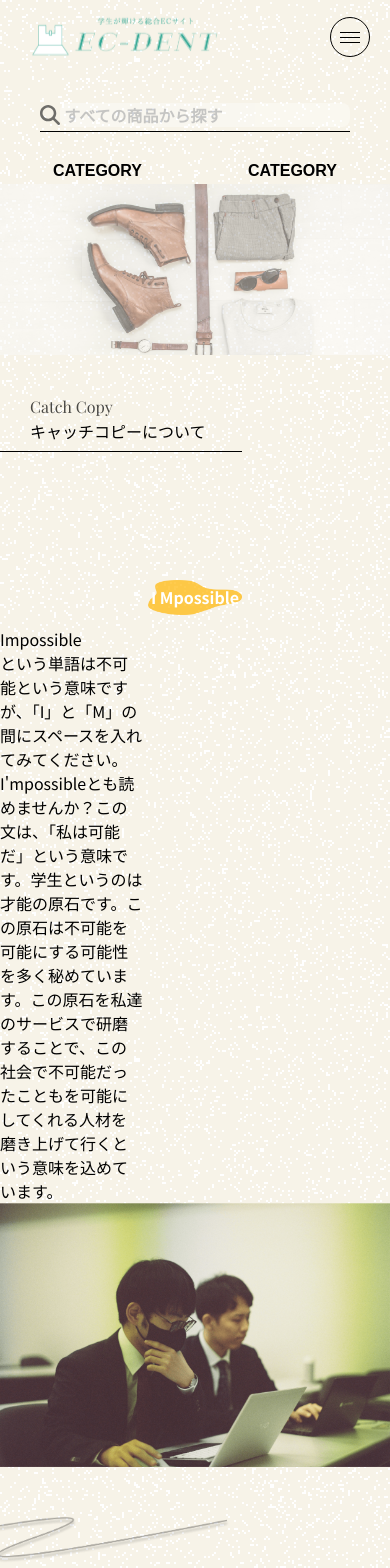
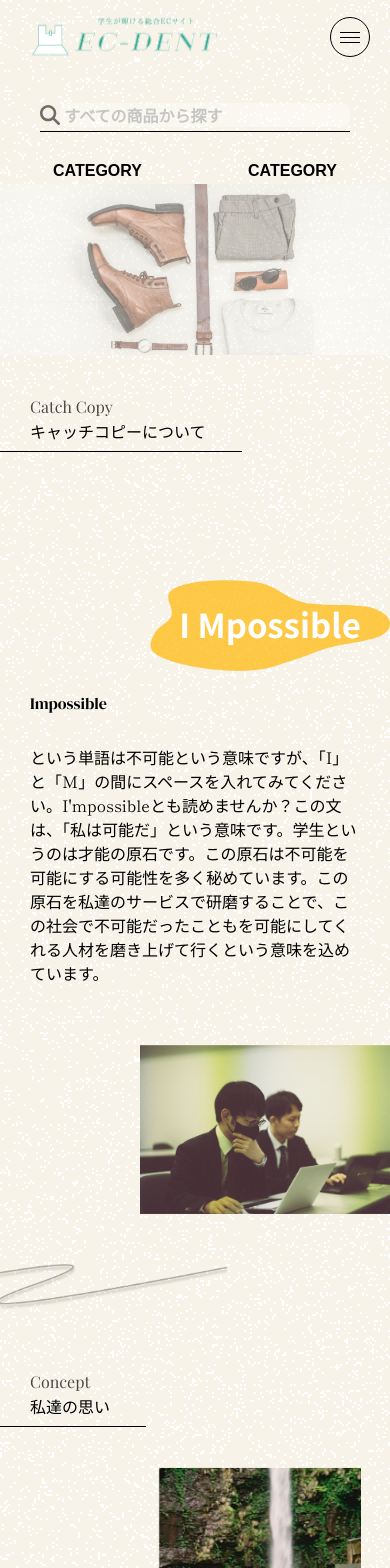
Before and after one commit to daito-kawasaki/ec-dent-app, a Next.js app in the folder frontend/: page /brand in a window 390 px wide. Shown: the top 1568 px of the page. Built offline with nearby package versions, Linux system fonts and the light colour scheme; a web font is replaced by a local one; what fluid-tailwind, tailwindcss-fluid-spacing would draw is missing.

Commit message:
rebaseによるbrandページレイアウト崩れの修正

```diff
--- a/frontend/src/app/brand/page.tsx
+++ b/frontend/src/app/brand/page.tsx
@@ -35,7 +35,7 @@ export default function Brand() {
                         className=" md:flex md:flex-col md:items-center">
                         <div
                             id="main_ttl"
-                            className=" w-[23.8653vw] h-auto relative mb-3 mx-auto">
+                            className=" w-60 h-auto relative mb-3 ml-auto md:ml-0 md:~md/xl:~w-235/340 md:mb-0 lg:w-280 xl:w-340">
                             <Image
                                 src={`${IMGPATH_BRAND}possible_back.png`}
                                 alt=""
@@ -43,14 +43,22 @@ export default function Brand() {
                                 height={123}
                                 className=" img_setting"
                             />
-                            <span className=" font-bold text-5xl absolute-center text-nowrap text-white">
+                            <span className=" font-bold text-3.5xl absolute-center text-nowrap text-white md:~md/xl:~text-3xl/44 lg:text-4xl xl:text-44">
                                 I Mpossible
                             </span>
                         </div>
-                        <span className=" text-2xl">Impossible</span>
-                        <p className=" w-[36.6vw]">
-                            という単語は不可能という意味ですが、「I」と「M」の間にスペースを入れてみてください。I'mpossibleとも読めませんか？この文は、「私は可能だ」という意味です。学生というのは才能の原石です。この原石は不可能を可能にする可能性を多く秘めています。この原石を私達のサービスで研磨することで、この社会で不可能だったこともを可能にしてくれる人材を磨き上げて行くという意味を込めています。
-                        </p>
+                        <div
+                            id="main_text_block"
+                            className="mt-5 mb-14.5 mx-7.5 md:mx-0">
+                            <span
+                                className={` text-2xl ${dmSerifDisplay.className} block mb-7.5 md:mb-2.5`}>
+                                Impossible
+                            </span>
+                            <p
+                                className={`${shipporiMincho.className} md:~md/xl:~text-sm/lg`}>
+                                という単語は不可能という意味ですが、「I」と「M」の間にスペースを入れてみてください。I'mpossibleとも読めませんか？この文は、「私は可能だ」という意味です。学生というのは才能の原石です。この原石は不可能を可能にする可能性を多く秘めています。この原石を私達のサービスで研磨することで、この社会で不可能だったこともを可能にしてくれる人材を磨き上げて行くという意味を込めています。
+                            </p>
+                        </div>
                     </div>
                     <div
                         id="main_right_cnt"
--- a/frontend/tailwind.config.js
+++ b/frontend/tailwind.config.js
@@ -40,35 +40,6 @@ module.exports = {
                 secLine_md: '33rem', //528px
                 secLine_lg: '33rem', //528px
                 secLine_xl: '33.375rem', //534px
-            },
-            fontSize: {
-                '3.5xl': '2.0625rem',
-                '2.5xl': '1.59375rem',
-            },
-            width: {
-                32.5: '8.5rem',
-                40.5: '10.625rem',
-                53: '13.75rem',
-                235: '14.6875rem',
-                250: '15.625rem',
-                280: '17.5rem',
-                340: '21.25rem',
-                520: '32.5rem',
-                390: '24.375rem',
-
-                secLine_sp: '18.5rem', //296px
-                secLine_sm: '28rem', //448px
-                secLine_md: '33rem', //528px
-                secLine_lg: '33rem', //528px
-                secLine_xl: '33.375rem', //534px
-            },
-            width: {
-                32.5: '8.5rem',
-                38: '9.375rem',
-                40.5: '10.625rem',
-                53: '13.75rem',
-                520: '32.5rem',
-                390: '24.375rem',
             },
         },
         screens: {
```
